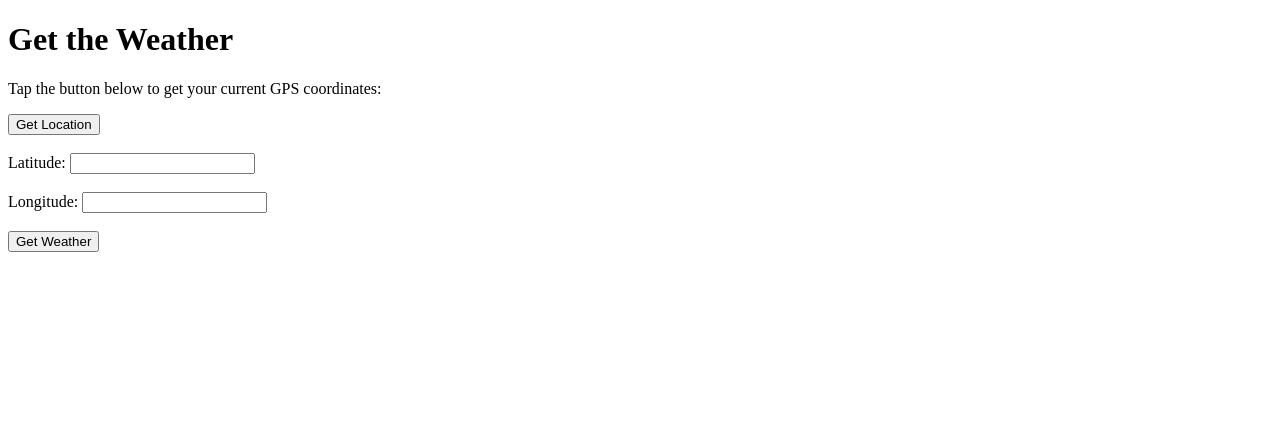
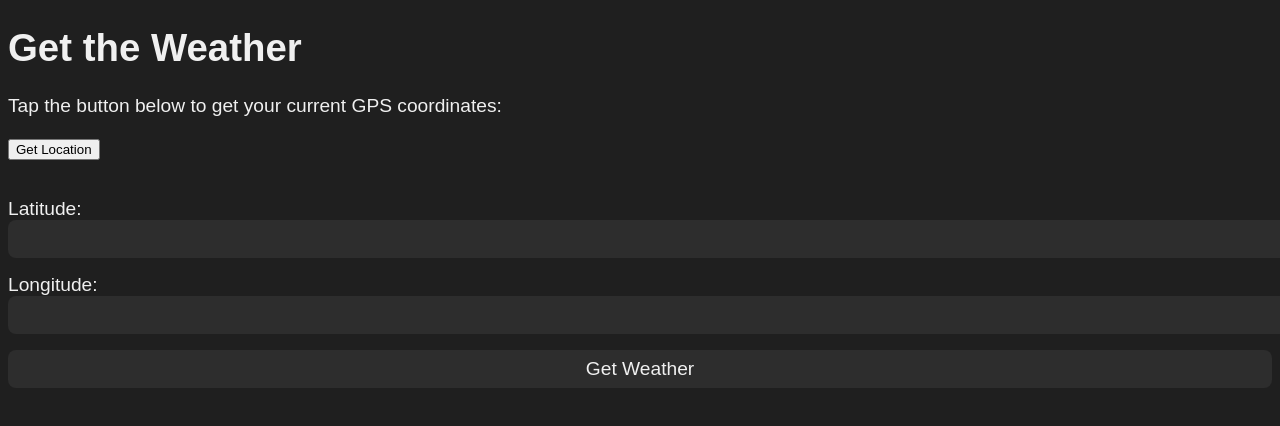
Before and after one commit to gbhatia478/test, a plain HTML site: page test.html in a window 1280 px wide. Drawn offline with Linux system fonts and the light colour scheme.

Commit message:
Add files via upload

```diff
--- a/test.html
+++ b/test.html
@@ -2,8 +2,44 @@
 <html>
   <head>
     <title>Weather App</title>
+    <style>
+      body {
+        background-color: #1f1f1f;
+        color: #f0f0f0;
+        font-family: sans-serif;
+        font-size: 1.2rem;
+      }
+
+      label {
+        display: block;
+        margin-top: 1rem;
+      }
+
+      input[type="text"], button[type="submit"] {
+        background-color: #2d2d2d;
+        border: none;
+        border-radius: 0.5rem;
+        color: #f0f0f0;
+        font-size: 1.2rem;
+        padding: 0.5rem;
+      }
+
+      input[type="text"] {
+        width: 100%;
+      }
+
+      button[type="submit"] {
+        cursor: pointer;
+        margin-top: 1rem;
+        width: 100%;
+      }
+
+      #result {
+        margin-top: 2rem;
+      }
+    </style>
   </head>
-  <body>
+  <body class="dark">
     <!-- Title for the page -->
     <h1>Get the Weather</h1>
     <!-- Explanation for the user -->
@@ -14,9 +50,9 @@
     <!-- Form for user to enter their latitude and longitude -->
     <form id="locationForm">
       <label for="lat">Latitude:</label>
-      <input type="text" id="lat" name="lat"><br><br>
+      <input type="text" id="lat" name="lat">
       <label for="lon">Longitude:</label>
-      <input type="text" id="lon" name="lon"><br><br>
+      <input type="text" id="lon" name="lon">
       <!-- Button to submit the form and get the weather data -->
       <button type="submit">Get Weather</button>
     </form>
```
